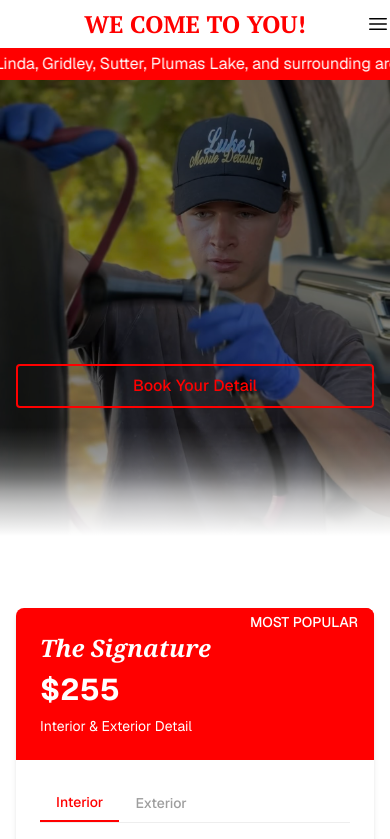
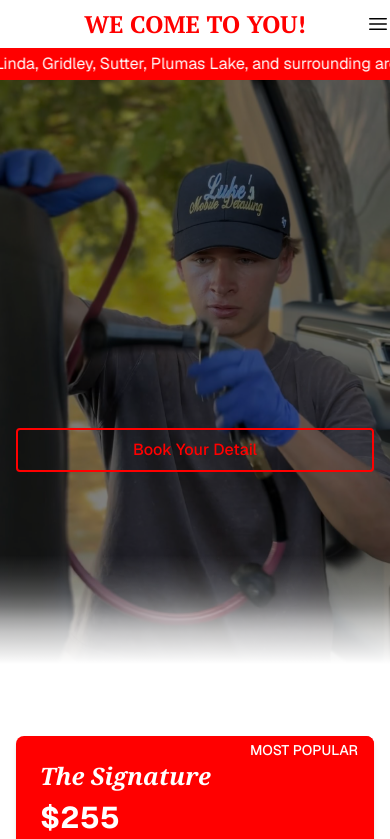
Before and after one commit to peymannaderi10/lukesmobiledetailingllc.com, a Next.js app: page / in a window 390 px wide. Shown: the top 839 px of the page. Built offline with nearby package versions, Linux system fonts and the light colour scheme; a web font is replaced by a local one.

Commit message:
increase height for hero

```diff
--- a/src/app/page.tsx
+++ b/src/app/page.tsx
@@ -261,7 +261,7 @@ export default function Home() {
             fill
             priority
             className="object-cover object-center md:hidden"
-            style={{ objectPosition: "center 40%" }}
+            style={{ objectPosition: "center 45%" }}
           />
           {/* Desktop Image */}
           <Image
@@ -280,7 +280,7 @@ export default function Home() {
             }}
           />
         </div>
-        <div className="container-custom relative z-10 py-32 md:py-40">
+        <div className="container-custom relative z-10 py-48 md:py-64">
           <div className="max-w-3xl mx-auto text-center" style={{ marginTop: "-2rem" }}>
             <div className="mb-2" style={{ visibility: "hidden" }}>
               <p className="text-xl md:text-2xl font-semibold font-didot italic">WE COME TO YOU!</p>
```
